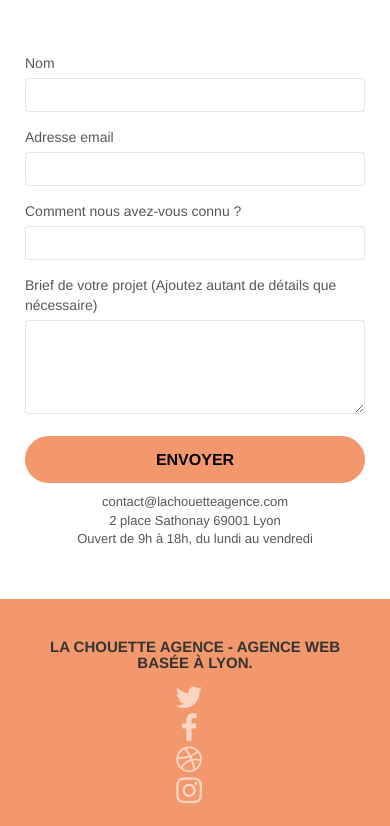
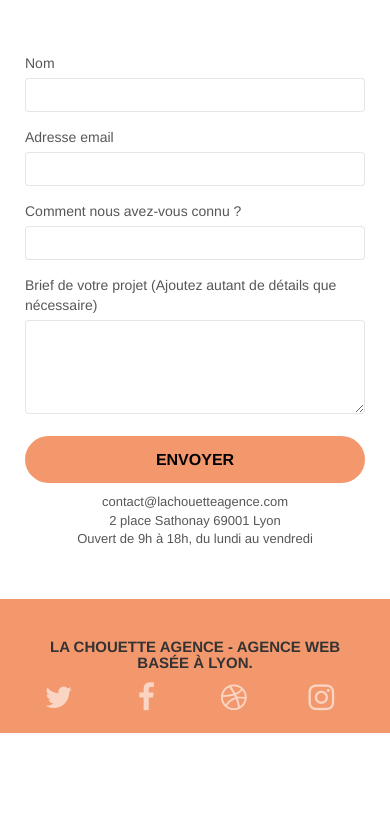
Before and after one commit to clement-31/ClementLasnier_4_17022021, a plain HTML site: page update/page2.html in a window 390 px wide. Shown: the part 473-1299 px from the top of the page. After the commit the page ends 1206 px from the top, so only its background shows below. Drawn offline with Linux system fonts and the light colour scheme.

Commit message:
Modification marges et dispositions liens

```diff
--- a/update/page2.html
+++ b/update/page2.html
@@ -125,39 +125,39 @@
     <footer class="bloc bgc-atomic-tangerine d-bloc" id="bloc-8">
         <div class="container bloc-sm">
             <div class="row">
-                <div class="col-sm-12">
+                <div class="col-xs-12">
                     <h3 class="text-center">
                         La Chouette agence - Agence web basée à Lyon.
                     </h3>
                     <div class="row row-no-gutters social">
-                        <div class="col-sm-3">
+                        <div class="col-xs-3">
                             <div class="text-center">
                                 <a class="social" aria-label="lien vers Twitter" href="https://twitter.com/?lang=fr">
-                                    <span class="fa fa-twitter icon-md"></span>
+                                    <i class="fa fa-twitter icon-md"></i>
                                 </a>
                             </div>
                         </div>
 
-                        <div class="col-sm-3">
+                        <div class="col-xs-3">
                             <div class="text-center">
                                 <a class="social" aria-label="lien vers Facebook" href="https://www.facebook.com/">
-                                    <span class="fa fa-facebook icon-md"></span>
+                                    <i class="fa fa-facebook icon-md"></i>
                                 </a>
                             </div>
                         </div>
 
-                        <div class="col-sm-3">
+                        <div class="col-xs-3">
                             <div class="text-center">
                                 <a class="social" aria-label="lien vers Dribble" href="https://dribbble.com/">
-                                    <span class="fa fa-dribbble icon-md"></span>
+                                    <i class="fa fa-dribbble icon-md"></i>
                                 </a>
                             </div>
                         </div>
 
-                        <div class="col-sm-3">
+                        <div class="col-xs-3">
                             <div class="text-center">
                                 <a class="social" aria-label="lien vers Instagram" href="https://www.instagram.com/?hl=fr">
-                                    <span class="fa fa-instagram icon-md"></span>
+                                    <i class="fa fa-instagram icon-md"></i>
                                 </a>
                             </div>
                         </div>
```
Also changed, not shown: update/index.html (+10 -9 lines), update/style.min.css.
